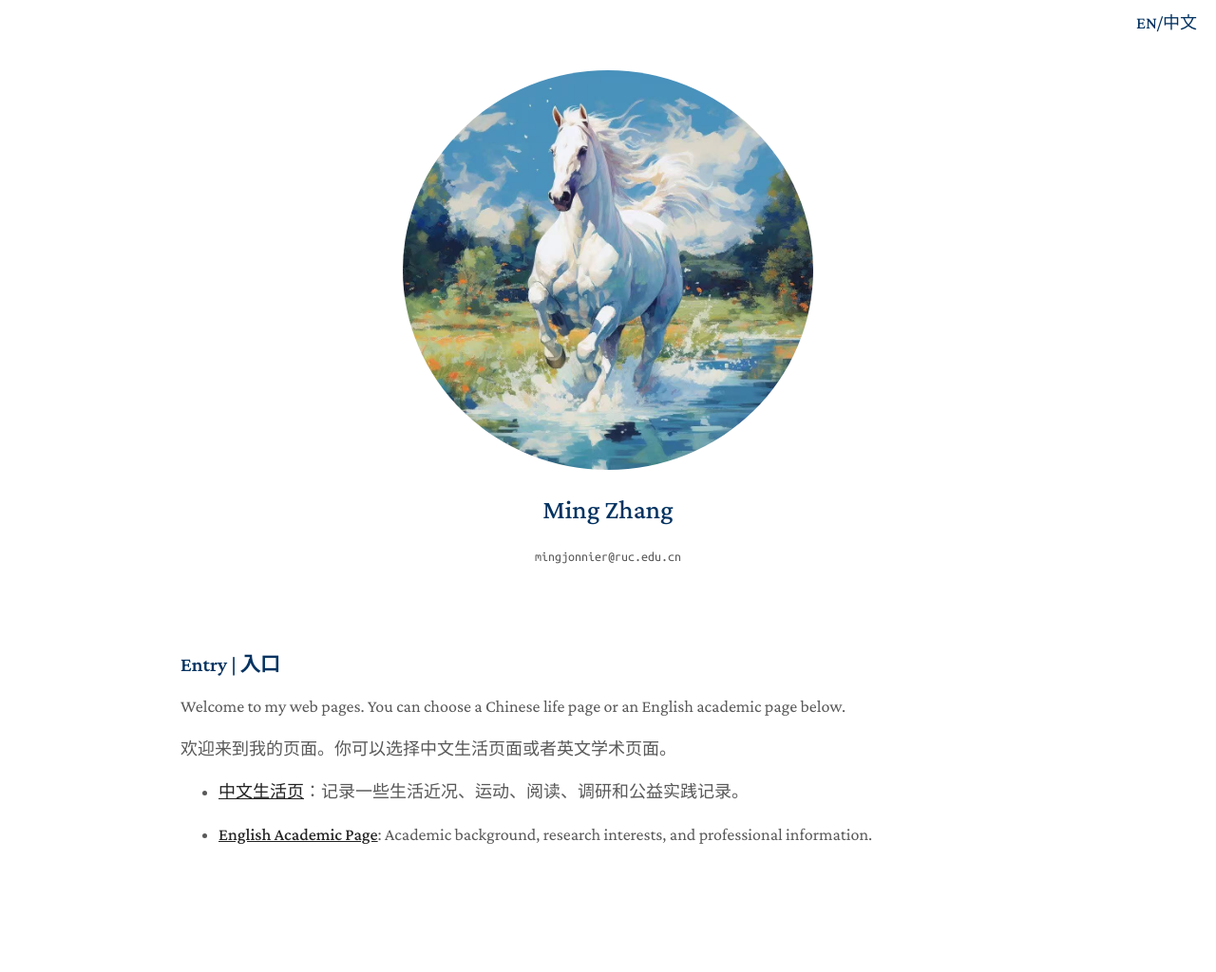
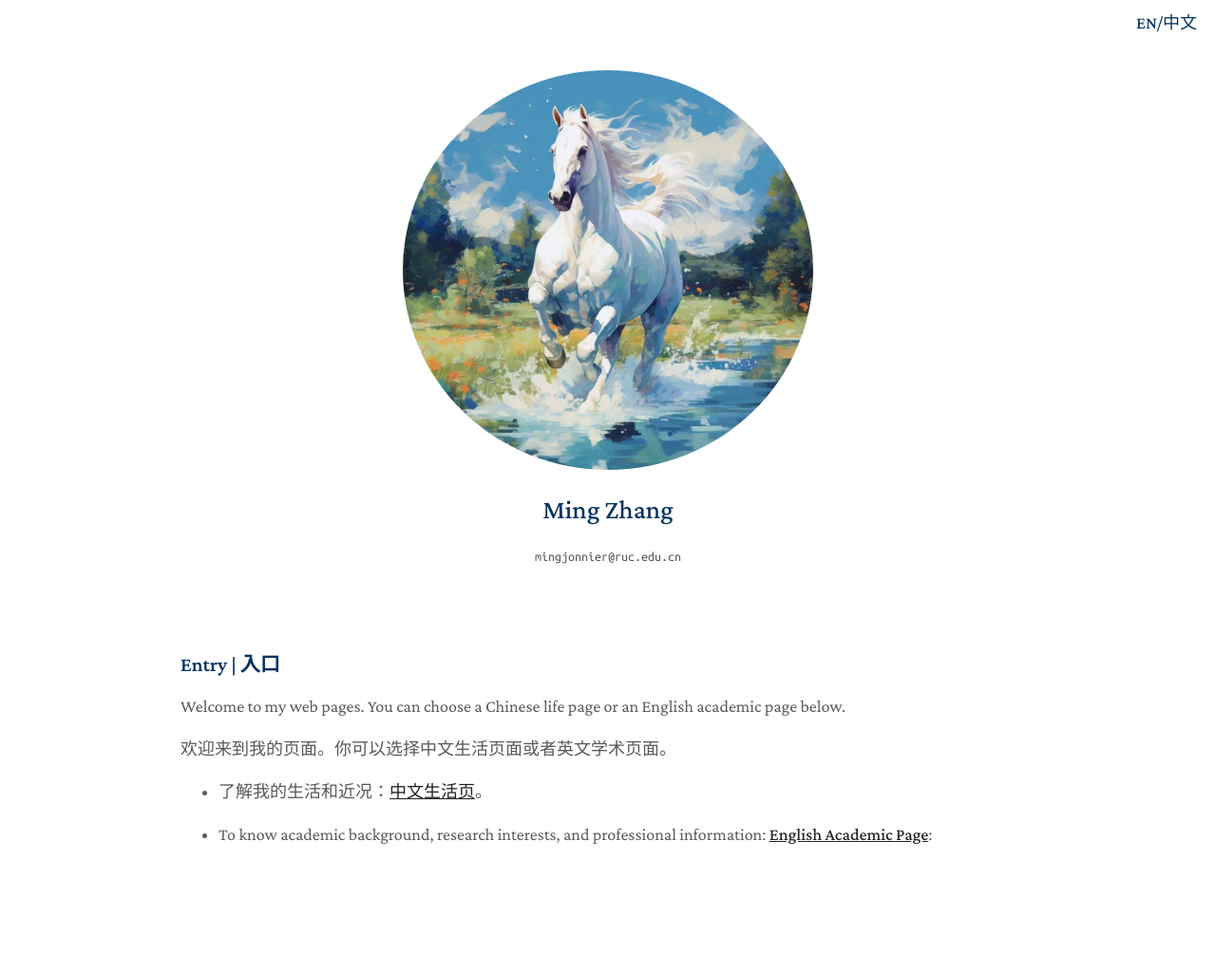
Before and after one commit to zhangming4153/zhangming4153.github.io, a Jekyll site: the page built from index.md, in a window 1280 px wide. Shown: the whole page at 95% size. Built offline with Jekyll 4.4.1, drawn with Linux system fonts in a browser that asks for light colours; a style sheet for code colours, icons or effects is not loaded.

Commit message:
Update index.md

```diff
--- a/index.md
+++ b/index.md
@@ -10,6 +10,6 @@ Welcome to my web pages. You can choose a Chinese life page or an English academ
 
 欢迎来到我的页面。你可以选择中文生活页面或者英文学术页面。
 
-- <a href="/cn/"><strong><u>中文生活页</u></strong></a>：记录一些生活近况、运动、阅读、调研和公益实践记录。
+- 了解我的生活和近况：<a href="/cn/"><strong><u>中文生活页</u></strong></a>。
 
-- <a href="/en/"><strong><u>English Academic Page</u></strong></a>: Academic background, research interests, and professional information.
+- To know academic background, research interests, and professional information: <a href="/en/"><strong><u>English Academic Page</u></strong></a>:
```
